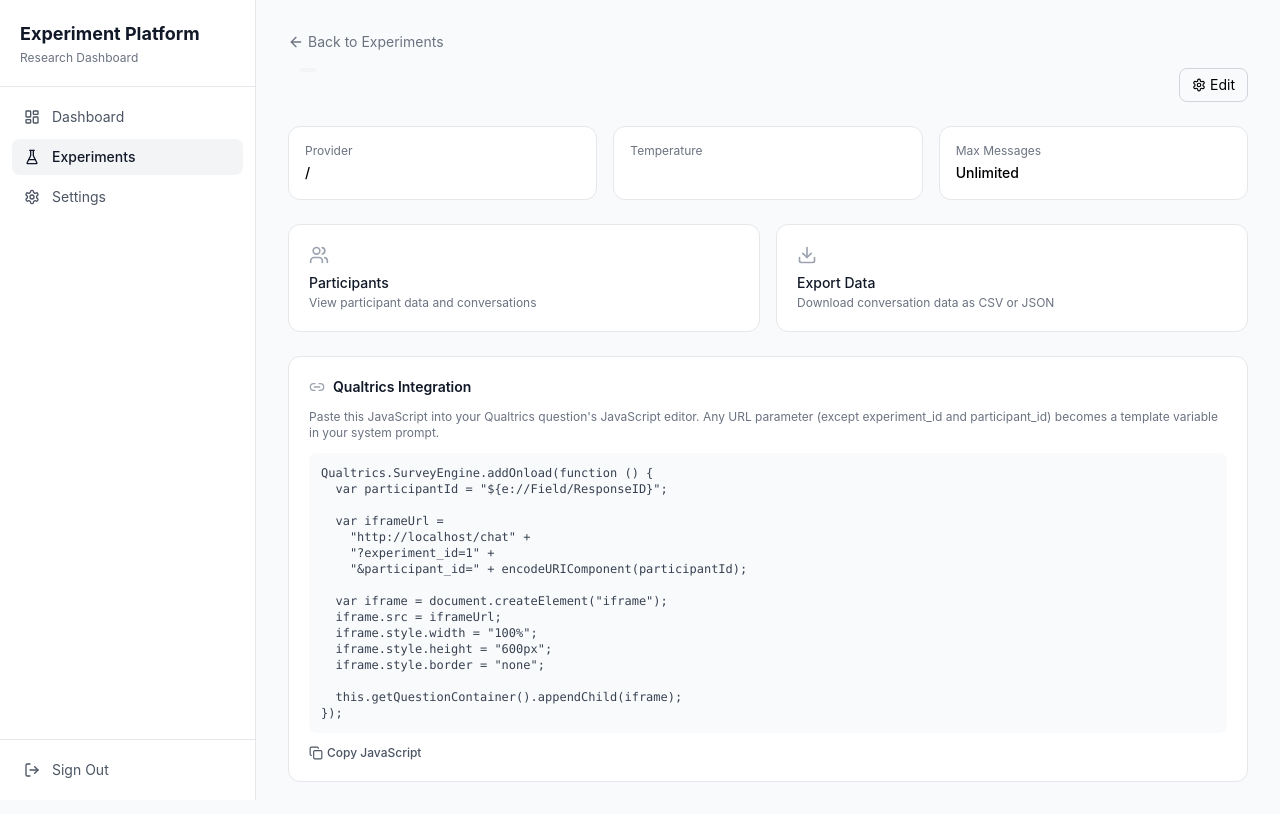
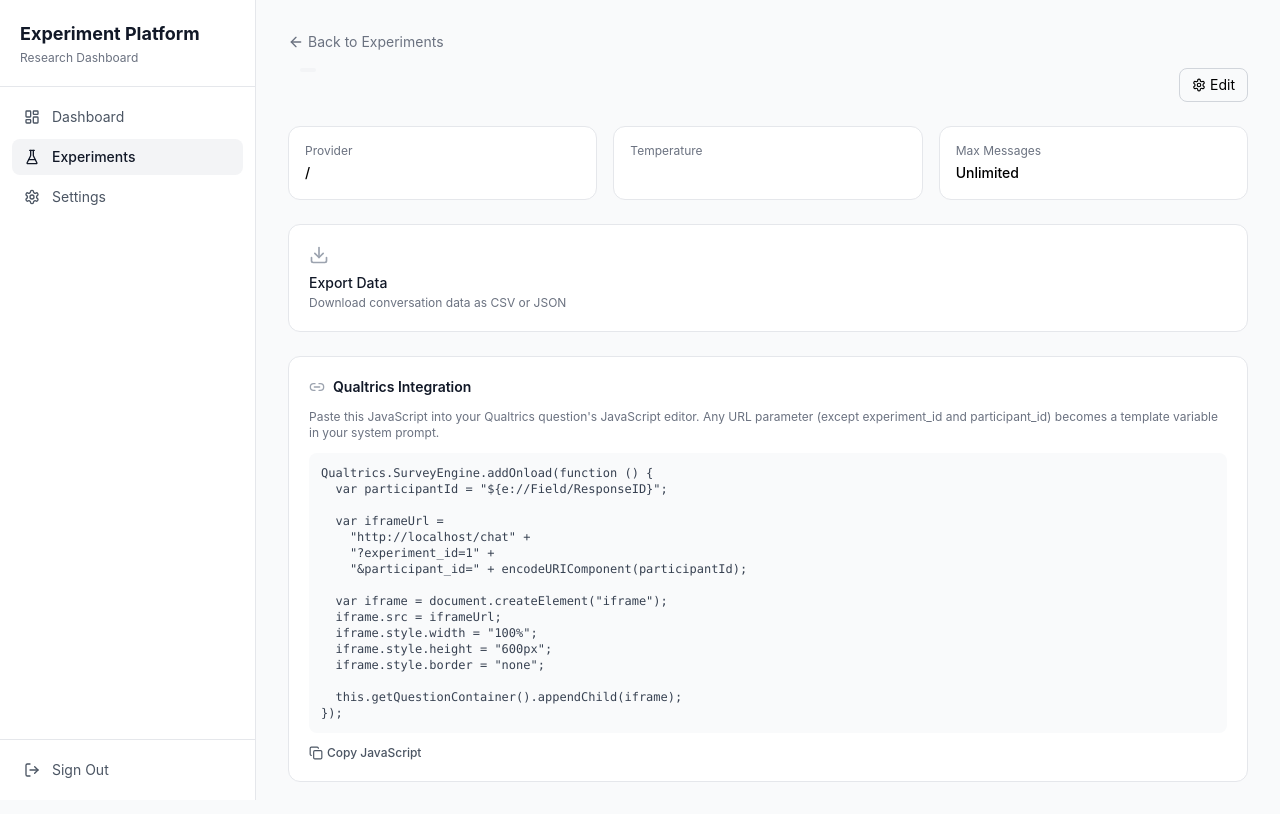
Before and after one commit to elnukk/chatlab, a Next.js app: page /admin/experiments/1 in a window 1280 px wide. Built offline with nearby package versions, Linux system fonts and the light colour scheme; no server answers.

Commit message:
csv export

```diff
--- a/app/(admin)/admin/experiments/[id]/page.js
+++ b/app/(admin)/admin/experiments/[id]/page.js
@@ -4,7 +4,6 @@ import { useState, useEffect } from 'react';
 import { useRouter, useParams } from 'next/navigation';
 import {
   ArrowLeft,
-  Users,
   Download,
   Settings,
   Play,
@@ -194,22 +193,10 @@ export default function ExperimentDetailPage() {
       )}
 
       {/* Quick Links */}
-      <div className="grid grid-cols-2 gap-4">
-        <button
-          onClick={() =>
-            router.push(`/admin/experiments/${params.id}/participants`)
-          }
-          className="bg-white rounded-xl border border-gray-200 p-5 hover:shadow-sm hover:border-gray-300 transition-all text-left"
-        >
-          <Users className="w-5 h-5 text-gray-400 mb-2" />
-          <h3 className="font-medium text-sm text-gray-900">Participants</h3>
-          <p className="text-xs text-gray-500 mt-0.5">
-            View participant data and conversations
-          </p>
-        </button>
+      <div>
         <button
           onClick={() => setShowExport(true)}
-          className="bg-white rounded-xl border border-gray-200 p-5 hover:shadow-sm hover:border-gray-300 transition-all text-left"
+          className="bg-white rounded-xl border border-gray-200 p-5 hover:shadow-sm hover:border-gray-300 transition-all text-left w-full"
         >
           <Download className="w-5 h-5 text-gray-400 mb-2" />
           <h3 className="font-medium text-sm text-gray-900">Export Data</h3>
--- a/app/api/admin/experiments/[id]/export/route.js
+++ b/app/api/admin/experiments/[id]/export/route.js
@@ -1,7 +1,6 @@
 import { NextResponse } from 'next/server';
 import { createServerClient } from '@/lib/supabase-server';
 import { getAuthenticatedUser } from '@/lib/auth';
-import Papa from 'papaparse';
 
 // GET /api/admin/experiments/[id]/export
 export async function GET(request, { params }) {
@@ -63,16 +62,19 @@ export async function GET(request, { params }) {
 
     // CSV format
     if (format === 'csv') {
-      const csv = Papa.unparse(flatMessages, {
-        columns: [
-          'experiment_id',
-          'participant_id',
-          'message_index',
-          'role',
-          'content',
-          'timestamp',
-        ],
-      });
+      const columns = ['experiment_id', 'participant_id', 'message_index', 'role', 'content', 'timestamp'];
+      const escapeCell = (val) => {
+        const str = String(val ?? '');
+        if (str.includes(',') || str.includes('"') || str.includes('\n')) {
+          return '"' + str.replace(/"/g, '""') + '"';
+        }
+        return str;
+      };
+      const header = columns.join(',');
+      const rows = flatMessages.map((msg) =>
+        columns.map((col) => escapeCell(msg[col])).join(',')
+      );
+      const csv = [header, ...rows].join('\n');
 
       return new Response(csv, {
         status: 200,
```
